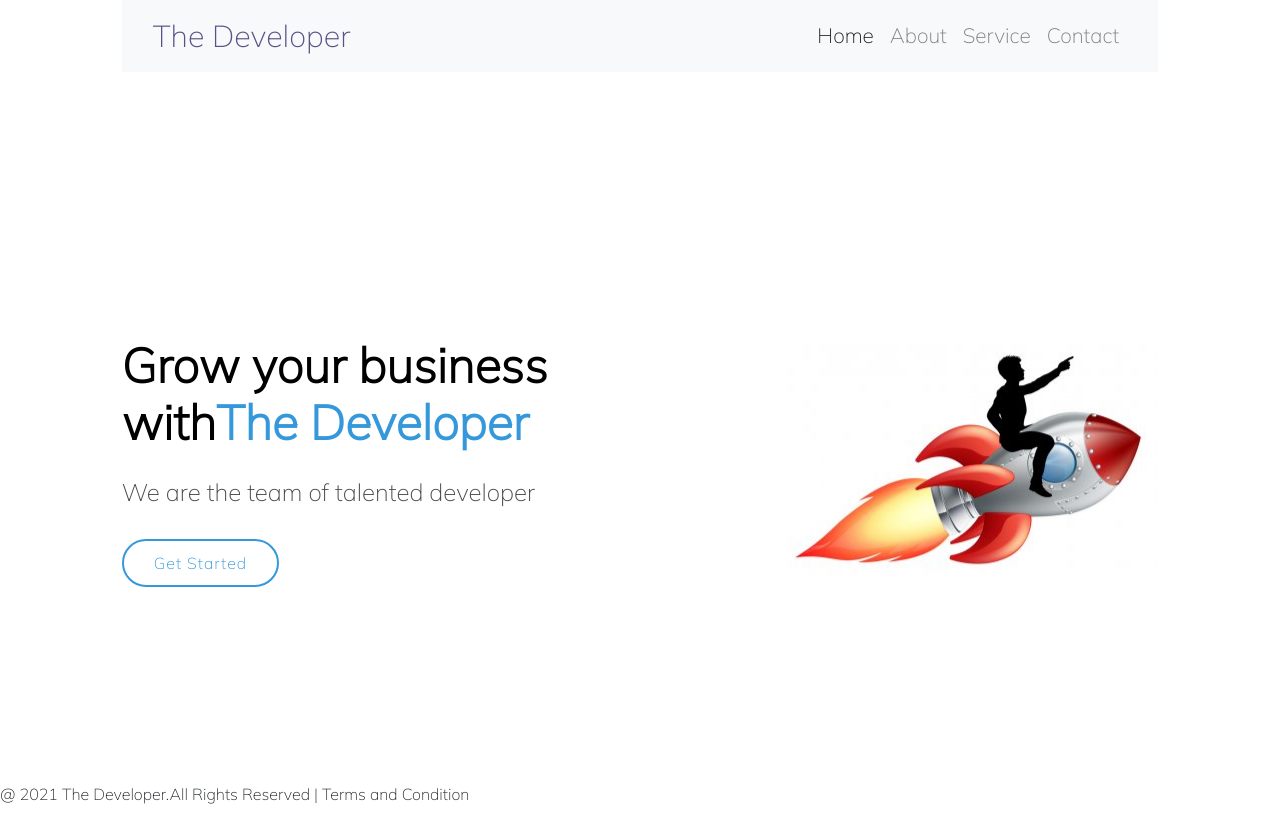
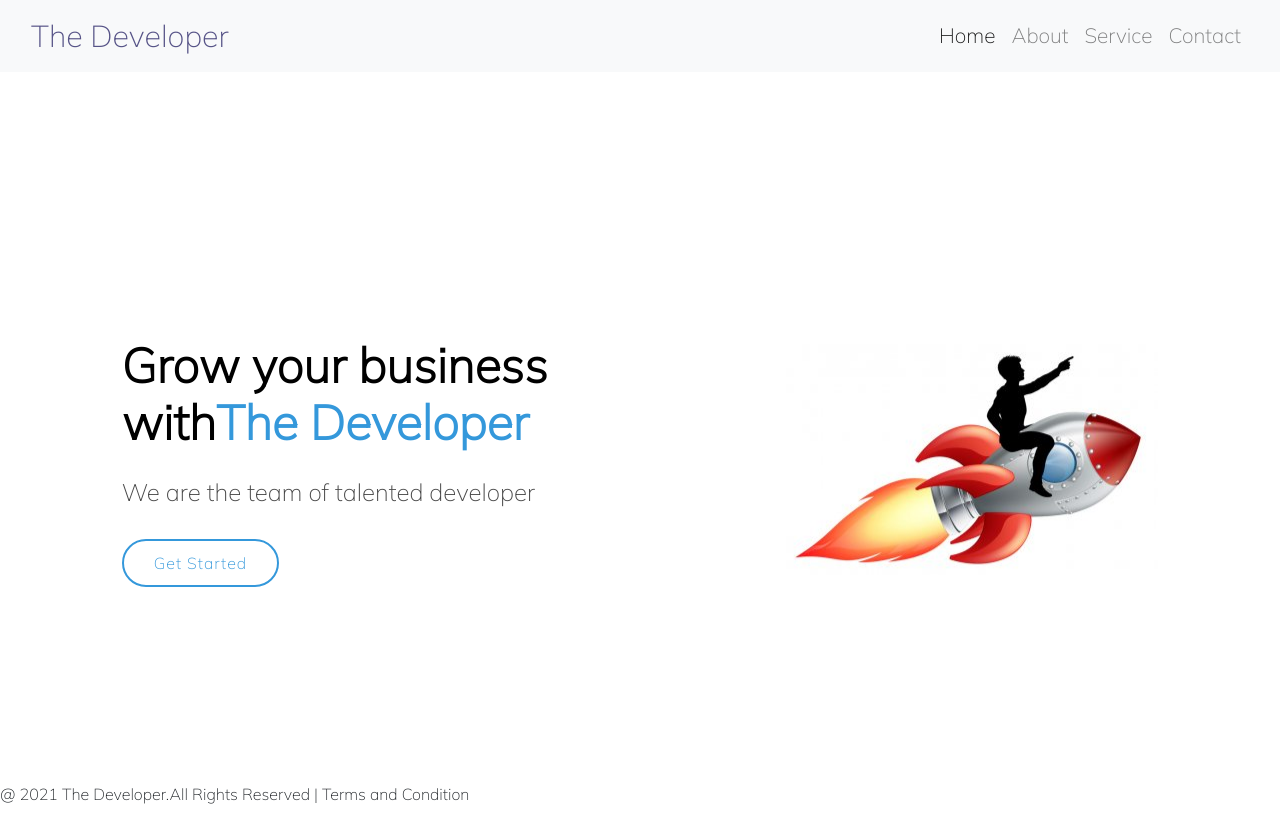
Before and after one commit to suyog7101999/developer, a React (Create React App) app: page / in a window 1280 px wide. Built offline with nearby package versions, Linux system fonts and the light colour scheme.

Commit message:
Update Navbar.jsx

```diff
--- a/src/Navbar.jsx
+++ b/src/Navbar.jsx
@@ -3,9 +3,7 @@ import {NavLink} from "react-router-dom";
 const Navbar = () => {
     return(
         <React.Fragment>
-            <div className="container-fluid nav_bg">
-                <div className="row">
-                    <div className="col-10 mx-auto">
+
             <nav className="navbar navbar-expand-lg navbar-light bg-light">
   <div className="container-fluid">
     <NavLink  className="navbar-brand" to="/home">The Developer</NavLink>
@@ -31,9 +29,6 @@ const Navbar = () => {
     </div>
   </div>
 </nav>
-</div>
-                </div>
-            </div>
         </React.Fragment>
     );
 };
```
